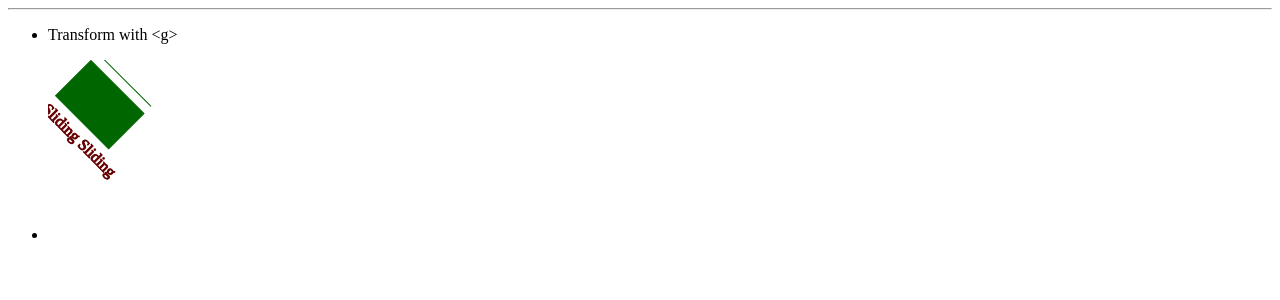
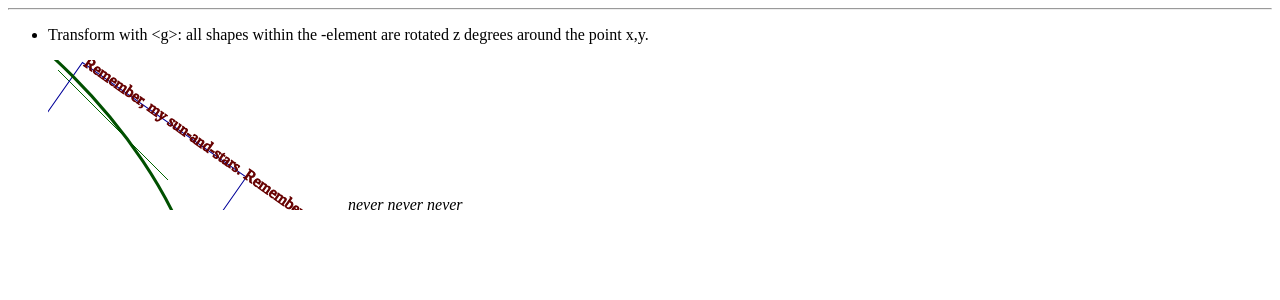
Before and after one commit to h-q-z/h-q-z.github.io, a Jekyll site: the page built from SVG_Examples.html, in a window 1280 px wide. Shown: the top 300 px of the page. Built offline with Jekyll 4.4.1, drawn with Linux system fonts in a browser that asks for light colours.

Commit message:
Play with transform and gradient

```diff
--- a/SVG_Examples.html
+++ b/SVG_Examples.html
@@ -1,16 +1,32 @@
 ---
 layout: latex
 ---
+<defs>
+  <linearGradient id="myLinearGradient1" x1="0%" y1="0%" x2="0%" y2="100%" spreadMethod="pad">
+    <stop offset="0%"   stop-color="#FFFFCC" stop-opacity="1"/>
+    <stop offset="100%" stop-color="#66CCFF" stop-opacity="0"/>
+  </linearGradient>
+</defs>
+
+<defs>
+  <radialGradient id="myRadialGradient4" fx="5%" fy="5%" r="65%" spreadMethod="pad">
+    <stop offset="0%"   stop-color="#00ee00" stop-opacity="1"/>
+    <stop offset="100%" stop-color="#006600" stop-opacity="1" />
+  </radialGradient>
+</defs>
 
 <ul>
-<li> Transform with &lt;g&gt; <p/><p/>
+<li> Transform with &lt;g&gt;: all shapes within the <g>-element are rotated z degrees around the point x,y. <p/><p/>
   <svg>
-    <g transform="rotate(45 50 50)">
-      <line x1="10" y1="10" x2="85" y2="10" style="stroke: #006600;"/>
-      <rect x="10" y="20" height="50" width="75" style="stroke: #006600; fill: #006600"/>
-      <text x="10" y="90" style="stroke: #660000; fill: #660000">Sliding Sliding</text>
+    <line x1="10" y1="10" x2="120" y2="120" style="stroke: #006600;"/>
+    <g transform="rotate(35 50 50)">
+      <rect x="10" y="20" height="150" width="200" style="stroke: #000099; fill:url(#myLinearGradient1);"/>
+      <text x="12" y="22" style="stroke: #660000; fill: #660000">Remember, my sun-and-stars. Remember, and come back to me.</text>
+    </g>
+
+    <g transform="rotate(45 300 150)">
+      <ellipse cx="10" cy="400" rx="300" ry="150" style="fill:url(#myRadialGradient4); stroke: #005000; stroke-width: 3;"/>
+      <text x="12" y="402" style="stroke: #660000; fill: #660000">Never, the darkness cried, <I>never never never</I></text>
     </g>
   </svg>
 </li>
-<li>
-</li>
```
